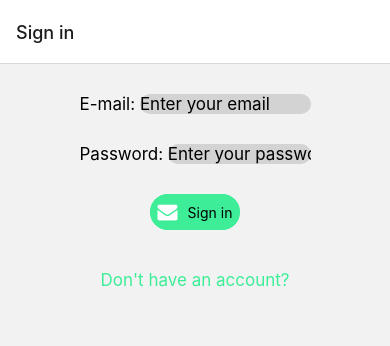
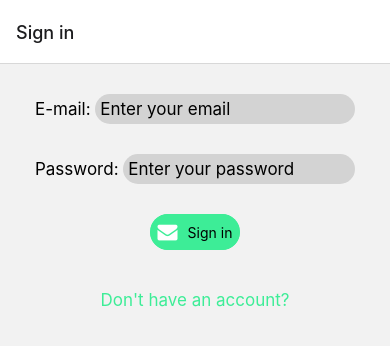
Before and after one commit to Mahmoudkamel50/Raknity, a React Native app in the folder Raknity/: screen / in a window 390 px wide. Shown: the top 346 px of the page. Built offline with nearby package versions, Linux system fonts and the light colour scheme; no server answers.

Commit message:
adding appstack

```diff
--- a/Raknity/App.js
+++ b/Raknity/App.js
@@ -1,9 +1,8 @@
 import { StatusBar } from "expo-status-bar";
 import { useState, useEffect } from "react";
 import { StyleSheet, Text, View } from "react-native";
-import SignIn from "./components/SignIn";
 import AuthorizationStack from "./components/Stacks/AuthorizationStack";
-import Homepage from "./components/Homepage";
+import AppPages from "./components/Stacks/AppPages";
 import { onAuthStateChanged } from "firebase/auth";
 import { auth } from "./dataBase/configuration";
 
@@ -30,7 +29,7 @@ export default function App() {
 
       if(user){
         return(
-        <Homepage/>
+         <AppPages/>
         );
       }
       else{
--- a/Raknity/components/SignIn.jsx
+++ b/Raknity/components/SignIn.jsx
@@ -77,12 +77,13 @@ const styles = StyleSheet.create({
     flexDirection: "row",
     alignItems: "center",
     paddingBottom: 30,
-    width: "70%",
+    width: "97%",
   },
   textInput: {
     flex: 1,
     backgroundColor: "#d3d3d3",
     borderRadius: 40,
+    padding: 5,
   },
   BTView: {
     alignItems: "center",
```
